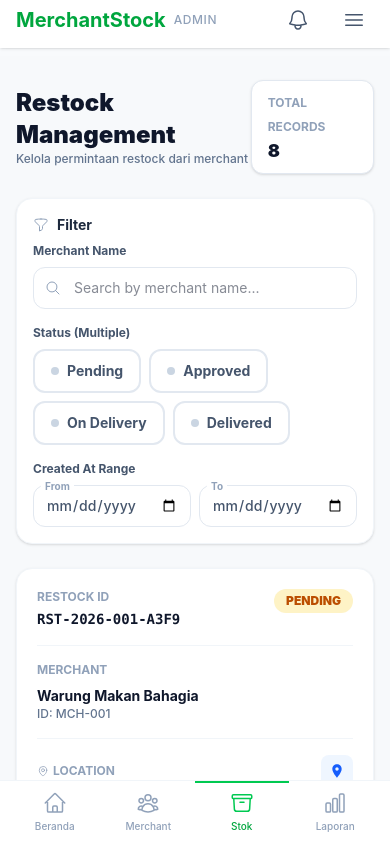
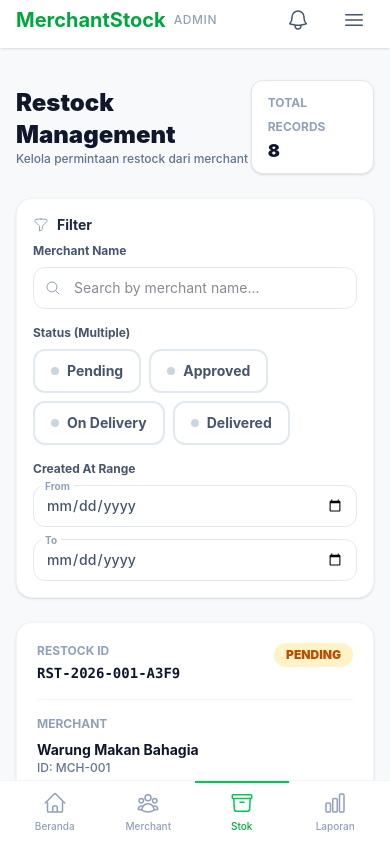
Before and after one commit to dominikuswilly/nofu-fe_admin, a Vue app: page /restock in a window 390 px wide. Shown: the top 842 px of the page. Built offline with nearby package versions, Linux system fonts and the light colour scheme; sample sign-in values are in the browser's storage.

Commit message:
fix: range date mobile friendly

```diff
--- a/src/modules/stock/views/Restock.vue
+++ b/src/modules/stock/views/Restock.vue
@@ -78,7 +78,7 @@
             <!-- Date Range Filter -->
             <div>
               <label class="text-xs font-bold text-slate-600 mb-2 block">Created At Range</label>
-              <div class="flex items-center space-x-2">
+              <div class="flex flex-col md:flex-row md:items-center gap-3 md:gap-2">
                 <div class="relative flex-1">
                    <input
                      v-model="filters.startDate"
@@ -87,7 +87,6 @@
                    />
                    <span class="absolute -top-1.5 left-2 bg-white px-1 text-[10px] font-bold text-slate-400">From</span>
                 </div>
-                <!-- <span class="text-slate-300 font-bold">→</span> -->
                 <div class="relative flex-1">
                    <input
                      v-model="filters.endDate"
```
